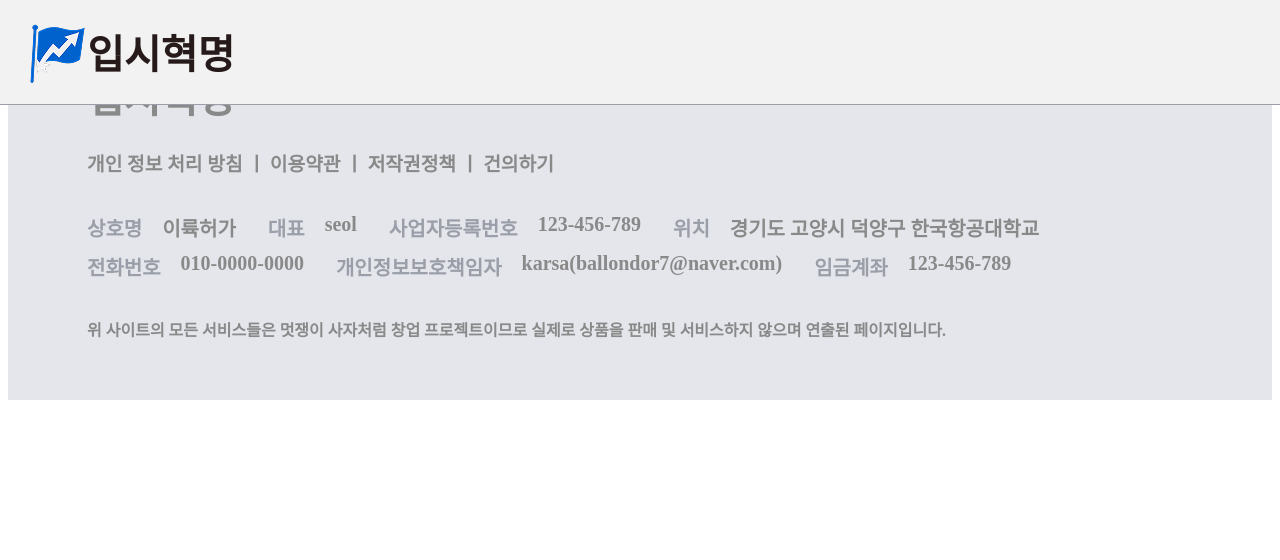
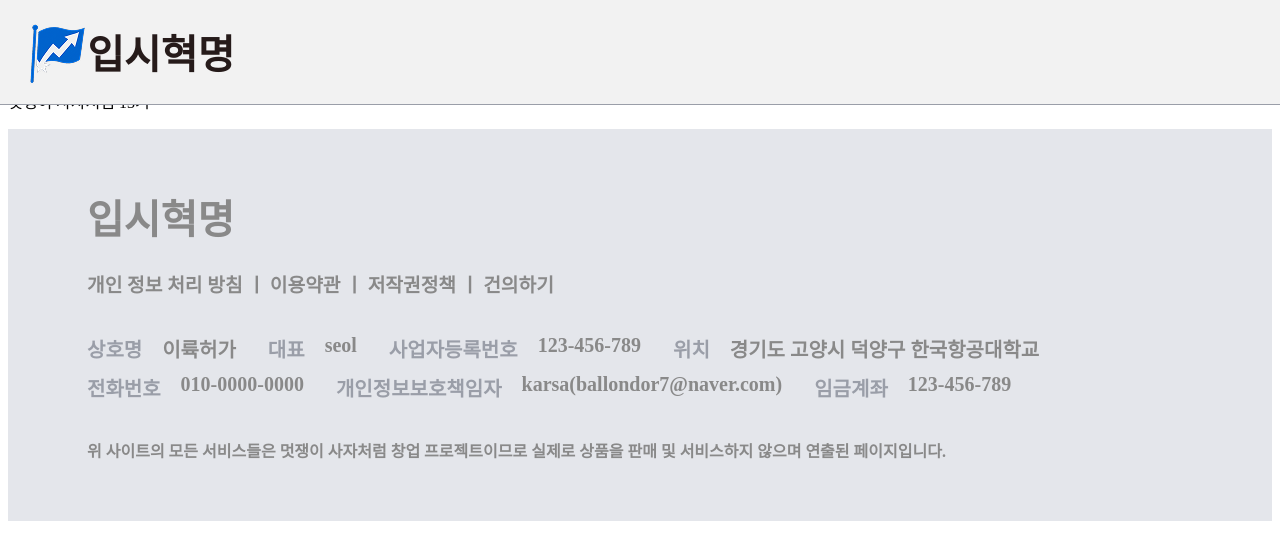
Before and after one commit to gotothesky2/Front-End, a React (Create React App) app in the folder can-fly-react/: page /report in a window 1280 px wide. Shown: the top 560 px of the page. Built offline with nearby package versions, Linux system fonts and the light colour scheme; a web font is replaced by a local one.

Commit message:
feat:report

```diff
--- a/can-fly-react/src/App.js
+++ b/can-fly-react/src/App.js
@@ -1,5 +1,6 @@
 import React from 'react';
 import Home from './pages/Home/Home';
+import Report from './pages/Report/Report';
 import { BrowserRouter as Router, Routes, Route } from "react-router-dom";
 import Footer from './components/Footer';
 import Header from './components/Header';
@@ -12,6 +13,7 @@ function App() {
       <Routes>
 
         <Route path="/" element={<Home />} />
+        <Route path='/report' element={<Report />} />
       </Routes>
       <Footer/>
     </Router>
--- a/can-fly-react/src/pages/Report/Report.js
+++ b/can-fly-react/src/pages/Report/Report.js
@@ -0,0 +1,12 @@
+import React from 'react';
+
+const Report = () => {
+    return(
+        <div>
+            <h1>레포트</h1>
+            <p>멋쟁이 사자처럼 13기</p>
+        </div>
+    );
+};
+
+export default Report;
```
